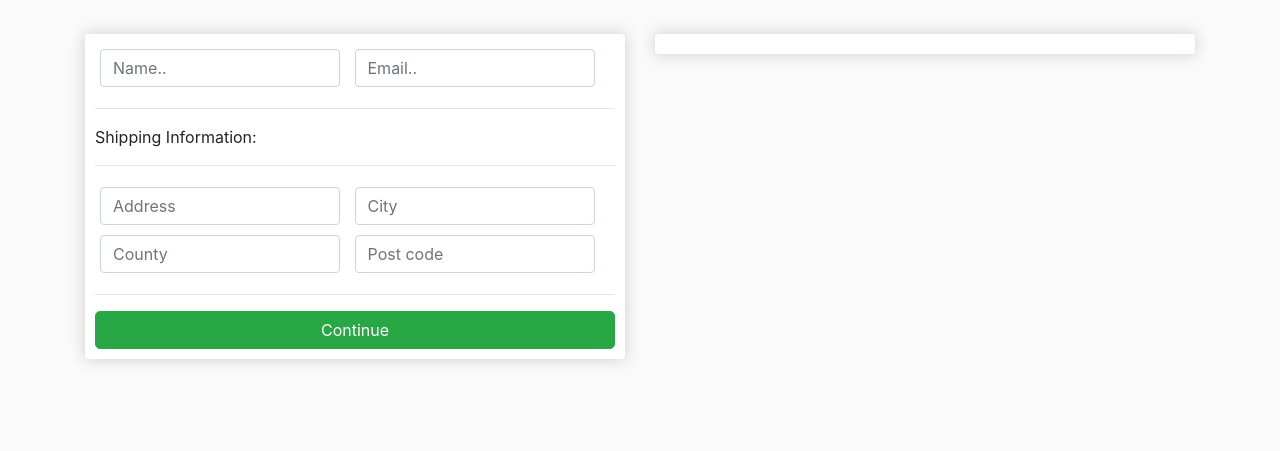
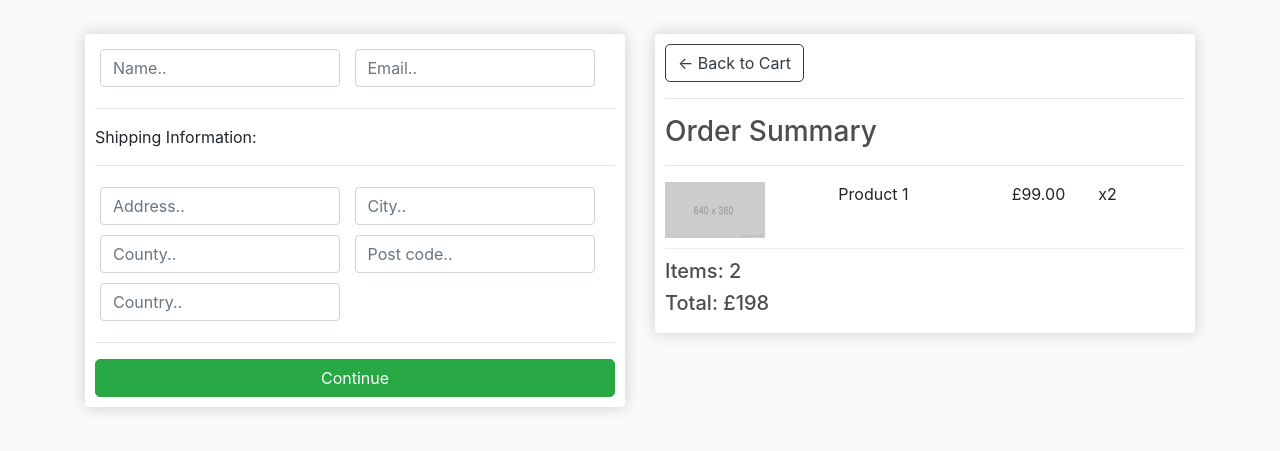
Before and after one commit to Cloud-Monkey/micro-e-commerce-django-paypal, a Django app: page /checkout/ in a window 1280 px wide. Shown: the part 86-537 px from the top of the page. Run offline with Django 4.2, Linux system fonts and the light colour scheme; some libraries are stand-ins or nearby versions.

Commit message:
add: hidden payment element and order summary box elements div with placeholder text

```diff
--- a/store/templates/store/checkout.html
+++ b/store/templates/store/checkout.html
@@ -19,16 +19,19 @@
 						<p>Shipping Information:</p>
 						<hr>
 						<div class="form-field">
-							<input class="form-control" type="text" name="address" placeholder="Address">
+							<input class="form-control" type="text" name="address" placeholder="Address..">
 						</div>
 						<div class="form-field">
-							<input class="form-control" type="text" name="city" placeholder="City">
+							<input class="form-control" type="text" name="city" placeholder="City..">
 						</div>
 						<div class="form-field">
-							<input class="form-control" type="text" name="state" placeholder="County">
+							<input class="form-control" type="text" name="state" placeholder="County..">
 						</div>
 						<div class="form-field">
-							<input class="form-control" type="text" name="country" placeholder="Post code">
+							<input class="form-control" type="text" name="zipcode" placeholder="Post code..">
+						</div>
+						<div class="form-field">
+							<input class="form-control" type="text" name="country" placeholder="Country..">
 						</div>
 					</div>
 
@@ -37,11 +40,27 @@
 				</form>
 			</div>
 
+			<br>
+			<div class="box-element hidden" id="payment-info">
+				<small>Paypal Options</small>
+			</div>
+
 		</div>
 
 		<div class="col-lg-6">
 			<div class="box-element">
-
+				<a  class="btn btn-outline-dark" href="{% url 'cart' %}">&#x2190; Back to Cart</a>
+				<hr>
+				<h3>Order Summary</h3>
+				<hr>
+				<div class="cart-row">
+					<div style="flex:2"><img class="row-image" src="{% static 'images/placeholder.png' %}"></div>
+					<div style="flex:2"><p>Product 1</p></div>
+					<div style="flex:1"><p>£99.00</p></div>
+					<div style="flex:1"><p>x2</p></div>
+				</div>
+				<h5>Items:   2</h5>
+				<h5>Total:   £198</h5>
 			</div>
 		</div>
 	</div>
```
